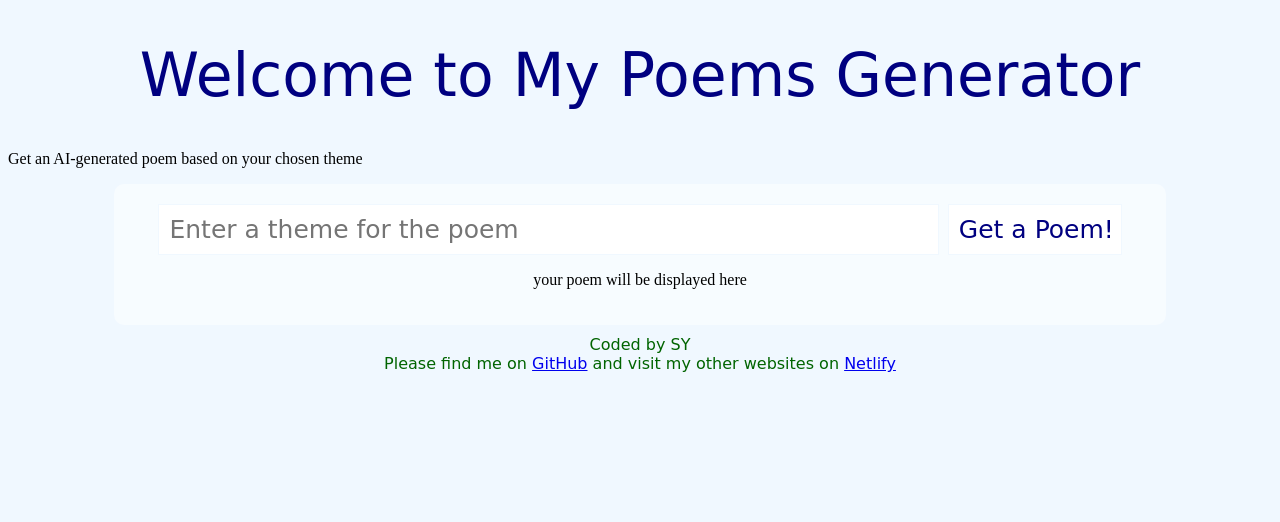
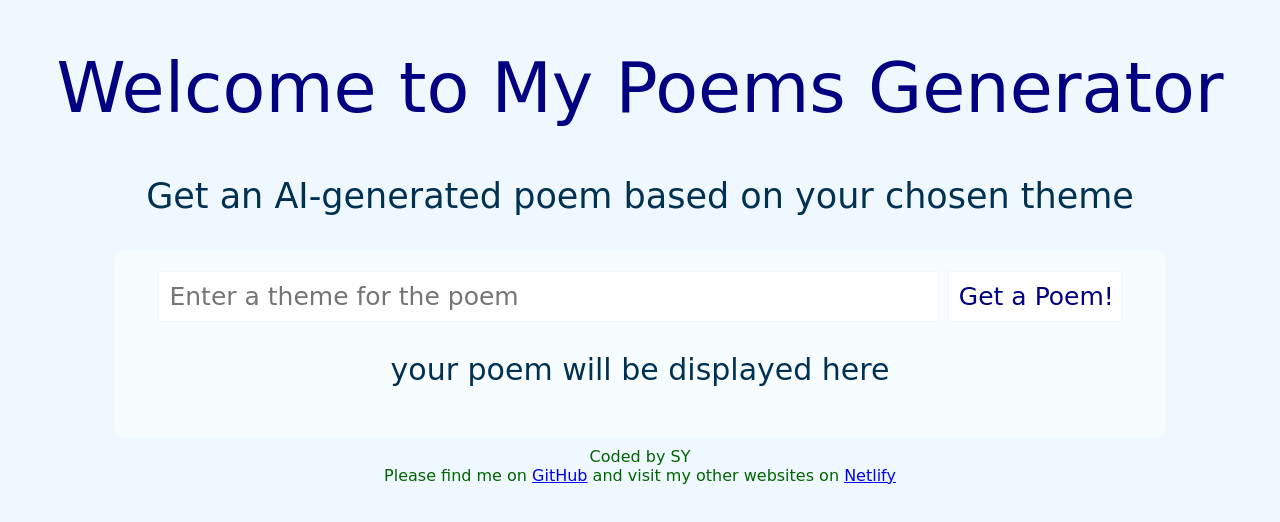
Before and after one commit to SY-rabbit/AI-Poems-Project_SY, a plain HTML site: page index.html in a window 1280 px wide. Drawn offline with Linux system fonts and the light colour scheme; a web font is replaced by a local one.

Commit message:
Styling the page

```diff
--- a/index.html
+++ b/index.html
@@ -15,7 +15,7 @@
   </head>
   <body>
     <h1>Welcome to My Poems Generator</h1>
-    <p>Get an AI-generated poem based on your chosen theme</p>
+    <p id="subheading">Get an AI-generated poem based on your chosen theme</p>
     <main>
       <form>
         <input type="text" placeholder="Enter a theme for the poem" class="input" required />
--- a/src/style.css
+++ b/src/style.css
@@ -7,7 +7,16 @@ h1 {
   font-family: "Rouge Script", cursive;
   font-weight: 400;
   font-style: normal;
-  font-size: 60px;
+  font-size: 70px;
+  text-align: center;
+}
+
+#subheading {
+  color: #003153;
+  font-family: "Fleur De Leah", cursive;
+  font-weight: 400;
+  font-style: normal;
+  font-size: 35px;
   text-align: center;
 }
 
@@ -52,4 +61,14 @@ main {
   margin-left: 5px;
   border: 1px solid aliceblue;
   font-size: 25px;
+  text-align: center;
 }
+
+.poem-text {
+  font-family: "Fleur De Leah", cursive;
+  font-weight: 400;
+  font-style: normal;
+  color: #003153;
+  font-size: 30px;
+  text-align: center;
+}
```
